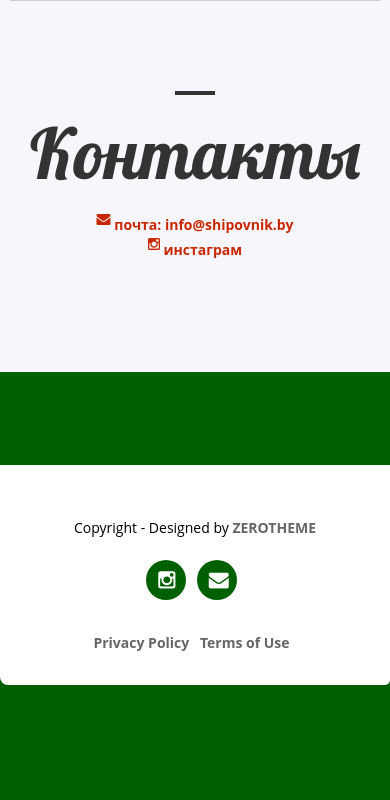
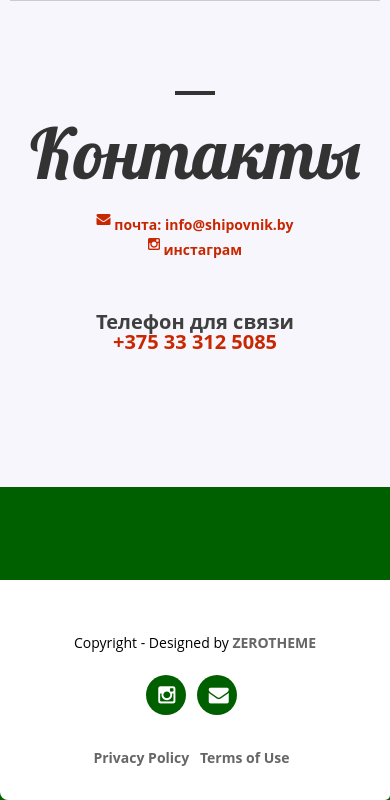
Before and after one commit to mikitakuzmichkin/Shipovnik, a plain HTML site: page contact.html in a window 390 px wide. Shown: the part 3474-4274 px from the top of the page. Before the commit the page ends 4159 px from the top, so only its background shows below. Drawn offline with Linux system fonts and the light colour scheme.

Commit message:
add Phone

```diff
--- a/contact.html
+++ b/contact.html
@@ -169,6 +169,9 @@
 							<br>
 							<a href="https://instagram.com/shipovnik_by?igshid=YmMyMTA2M2Y="><i class="fa fa-instagram"></i></a>
 							<a href="https://instagram.com/shipovnik_by?igshid=YmMyMTA2M2Y=">инстаграм</a>
+                            <div style="height: 50px"></div>
+                            <h3>Телефон для связи</h3>
+                            <h3><a href="tel:+375333125085">+375 33 312 5085</a></h3>
 							<br><br><br><br><br>
 							<!--
 							<div class="art-content">
```
